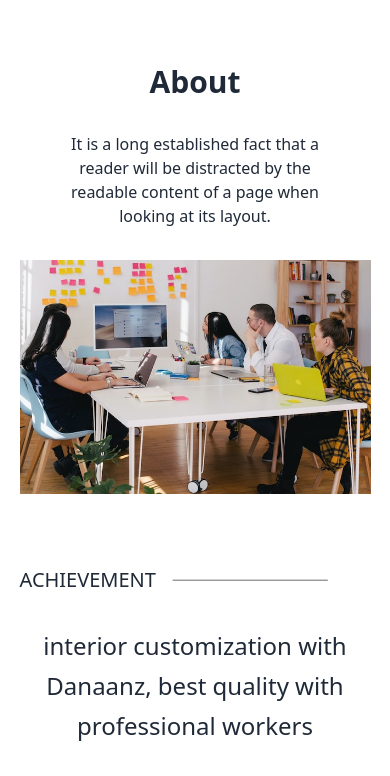
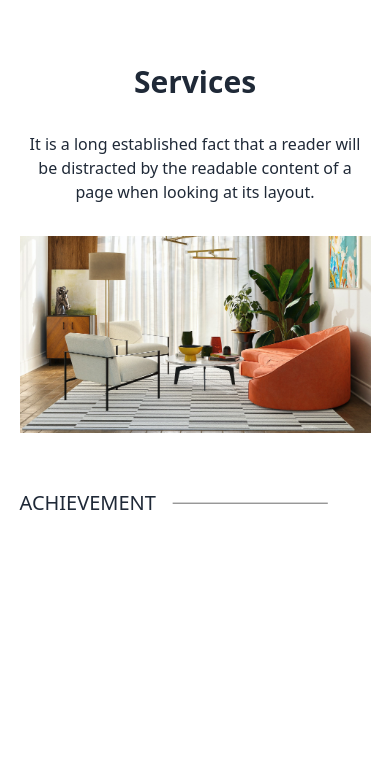
Before and after one commit to Alice2212/interior-design, a React (Create React App) app: page / in a window 390 px wide. Shown: the top 776 px of the page. Built offline with nearby package versions, Linux system fonts and the light colour scheme.

Commit message:
services section

```diff
--- a/src/App.js
+++ b/src/App.js
@@ -1,12 +1,14 @@
 import React from "react";
-import About from "./components/About";
+// import About from "./components/About";
+import Services from "./components/Services";
 // import AboutSection from "./components/AboutSection";
 
 function App() {
   return (
     <div className="App">
       {/* <AboutSection/> */}
-      <About />
+      {/* <About /> */}
+      <Services />
     </div>
   );
 }
--- a/src/components/About.jsx
+++ b/src/components/About.jsx
@@ -13,7 +13,7 @@ function About() {
         <div className="about-hero">
           <div className="about-header mt-8 flex items-center justify-center flex-col">
             <h1 className="text-3xl font-bold my-8">About</h1>
-            <p className="text-center">
+            <p className="text-center md:max-w-screen-sm">
               It is a long established fact that a reader will be distracted by
               the readable content of a page when looking at its layout.
             </p>
--- a/src/components/Discuss.css
+++ b/src/components/Discuss.css
@@ -5,11 +5,6 @@
 .Discuss-title {
   max-width: 40%;
 }
-
-.Discuss-body {
-  /* flex: 1 1 30%; */
-}
-
 @media screen and (max-width: 932px) {
   .discuss-container {
     margin: auto;
--- a/src/components/Discuss.jsx
+++ b/src/components/Discuss.jsx
@@ -10,7 +10,7 @@ function Discuss() {
             <h1 className="text-2xl md:text-3xl font-medium">let's discuss making interior like a dream place!</h1>
           </div>
           <div className="Discuss-body text-base md:text-base ">
-            <p className="mb-6">
+            <p className="mb-2">
               Contact us below to work together to build your amazing border
             </p>
             <button className="btn border-none text-black bg-white rounded-none hover:bg-blue-500 hover:text-slate-50">
--- /dev/null
+++ b/src/components/Services.css
@@ -0,0 +1,15 @@
+.services-wrapper {
+  max-width: 90%;
+  margin: auto;
+  padding: 0;
+}
+
+.line {
+  width: 30vw;
+}
+
+@media screen and (max-width: 932px) {
+  .line {
+    width: 40vw;
+  }
+}
--- /dev/null
+++ b/src/components/Services.jsx
@@ -0,0 +1,43 @@
+import React from "react";
+import "./Services.css";
+import servicesImg from "../assets/img/servicePics.jpg";
+import Line from "../assets/img/Line.svg";
+
+function Services() {
+  return (
+    <div>
+      <section className="services-wrapper">
+        <div className="services-hero">
+          <div className="services-header mt-8 flex items-center justify-center flex-col">
+            <h1 className="text-3xl font-bold my-8">Services</h1>
+            <p className="text-center md:max-w-screen-sm">
+              It is a long established fact that a reader will be distracted by
+              the readable content of a page when looking at its layout.
+            </p>
+          </div>
+          <div className="services-img my-8">
+            <img src={servicesImg} alt="group-pics" />
+          </div>
+        </div>
+        <div className="services-achievement ">
+          <div className="achievement-title flex mb-4 ">
+            <h3 className="pr-4 mt-6 font-medium text-xl">ACHIEVEMENT</h3>
+            <img src={Line} alt="line" className="line mt-6" />
+          </div>
+        </div>
+        <div className="services-cards flex">
+            <div className="service--card">
+                <div className="card-img">
+
+                </div>
+                <div className="card-body">
+
+                </div>
+            </div>
+        </div>
+      </section>
+    </div>
+  );
+}
+
+export default Services;
```
Also changed, not shown: src/assets/img/servicePics.jpg (added), src/components/Header.jsx (deleted).
